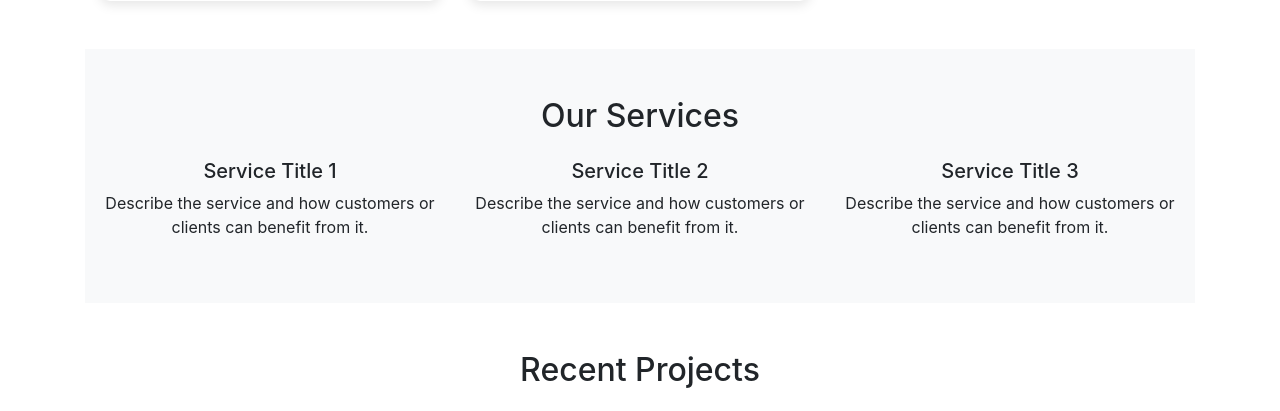
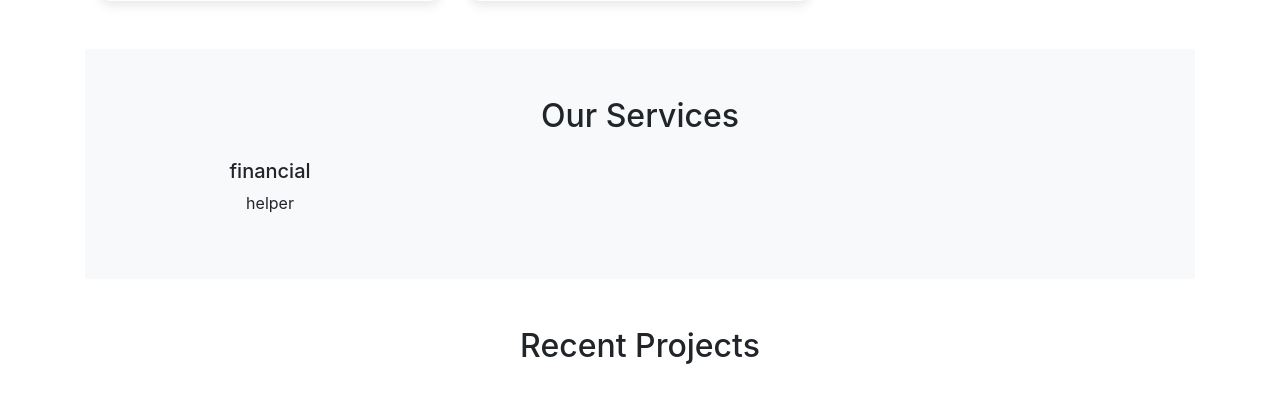
Before and after one commit to Humphrey-cyber/book, a Django app: page / in a window 1280 px wide. Shown: the part 1572-1983 px from the top of the page. Run offline with Django 5.2, Linux system fonts and the light colour scheme; data comes from the database, SQL or seed files in the repository; both versions use the stored data as it was after the commit; some libraries are stand-ins or nearby versions.

Commit message:
input css

```diff
--- a/joseph/store/joseph/models.py
+++ b/joseph/store/joseph/models.py
@@ -78,3 +78,19 @@ class Produce(models.Model):
 
     def __str__(self):
         return self.name
+
+class Service(models.Model):
+    title = models.CharField(max_length=255)
+    description = models.TextField()
+
+    def __str__(self):
+        return self.title
+
+class Project(models.Model):
+    title = models.CharField(max_length=255)
+    description = models.TextField()
+    image = models.ImageField(upload_to='project_images/', blank=True, null=True)
+    project_link = models.URLField(max_length=200, blank=True, null=True)
+
+    def __str__(self):
+        return self.title
--- a/joseph/store/joseph/views.py
+++ b/joseph/store/joseph/views.py
@@ -1,5 +1,5 @@
 from django.shortcuts import render, get_object_or_404, redirect
-from .models import Book, Portfolio, Contact, Product, Cart, CartItem, HomePageImage, Produce, HomePageContent
+from .models import Book, Portfolio, Contact, Product, Cart, CartItem, HomePageImage, Produce, HomePageContent, Service, Project
 
 
 def cart_summary(request):
@@ -19,12 +19,16 @@ def home(request):
     homepage_content = HomePageContent.objects.last()
     books = Book.objects.all()[:3]  # Fetch the first 3 books for the homepage
     products = Produce.objects.all()  # Fetch all products for display
+    services = Service.objects.all()  # Fetch all services
+    projects = Project.objects.all()  # Fetch all projects
 
     return render(request, 'joseph/home.html', {
         'homepage_image': homepage_image,
         'homepage_content': homepage_content,
         'books': books,
         'products': products,
+        'services': services,
+        'projects': projects,
     })
 
 def portfolio(request):
--- a/joseph/store/templates/joseph/home.html
+++ b/joseph/store/templates/joseph/home.html
@@ -81,22 +81,17 @@
 </div>
 
 <!-- Services Section -->
+<!-- Our Services Section -->
 <section class="bg-light py-5">
     <div class="container">
         <h2 class="text-center mb-4">Our Services</h2>
         <div class="row text-center">
+            {% for service in services %}
                 <div class="col-md-4">
-                <h5>Service Title 1</h5>
-                <p>Describe the service and how customers or clients can benefit from it.</p>
+                    <h5>{{ service.title }}</h5>
+                    <p>{{ service.description }}</p>
                 </div>
-            <div class="col-md-4">
-                <h5>Service Title 2</h5>
-                <p>Describe the service and how customers or clients can benefit from it.</p>
-            </div>
-            <div class="col-md-4">
-                <h5>Service Title 3</h5>
-                <p>Describe the service and how customers or clients can benefit from it.</p>
-            </div>
+            {% endfor %}
         </div>
     </div>
 </section>
@@ -105,26 +100,25 @@
 <section class="container py-5">
     <h2 class="text-center mb-5">Recent Projects</h2>
     <div class="row">
+        {% for project in projects %}
             <div class="col-md-6">
                 <div class="card mb-4 shadow-sm">
-                <img src="{% static 'images/project1.jpg' %}" class="card-img-top" alt="Project 1" style="height: 250px; object-fit: cover;">
+                    {% if project.image %}
+                        <img src="{{ project.image.url }}" class="card-img-top" alt="{{ project.title }}" style="height: 250px; object-fit: cover;">
+                    {% endif %}
                     <div class="card-body">
-                    <h5 class="card-title">Honourable mentions</h5>
-                    <p class="card-text">Share information on a previous project here to attract new clients.</p>
+                        <h5 class="card-title">{{ project.title }}</h5>
+                        <p class="card-text">{{ project.description }}</p>
+                        {% if project.project_link %}
+                            <a href="{{ project.project_link }}" class="btn btn-primary">Learn More</a>
+                        {% endif %}
                     </div>
                 </div>
             </div>
-        <div class="col-md-6">
-            <div class="card mb-4 shadow-sm">
-                <img src="{% static 'images/project2.jpg' %}" class="card-img-top" alt="Project 2" style="height: 250px; object-fit: cover;">
-                <div class="card-body">
-                    <h5 class="card-title">Honourable mentions</h5>
-                    <p class="card-text">Share information on a previous project here to attract new clients.</p>
-                </div>
-            </div>
-        </div>
+        {% endfor %}
     </div>
 </section>
+
 
 <!-- Footer -->
 <footer class="text-center text-muted py-4" style="background-color: #f8f9fa;">
```
Also changed, not shown: joseph/store/joseph/admin.py (+9 -1 lines), joseph/store/db.sqlite3, joseph/store/joseph/migrations/0022_project_service.py (added), joseph/store/media/project_images/story3.jpg (added). Lines whose indentation alone changed are shown as unchanged.
